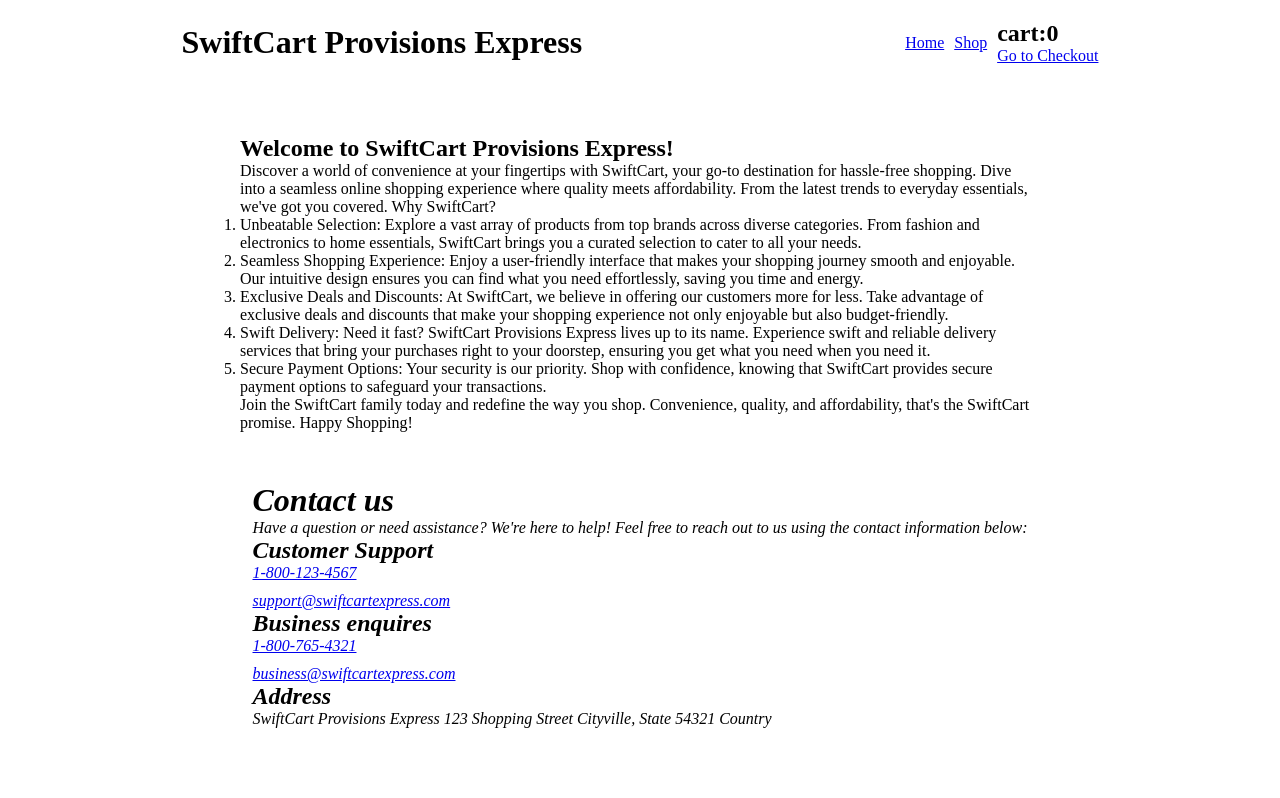
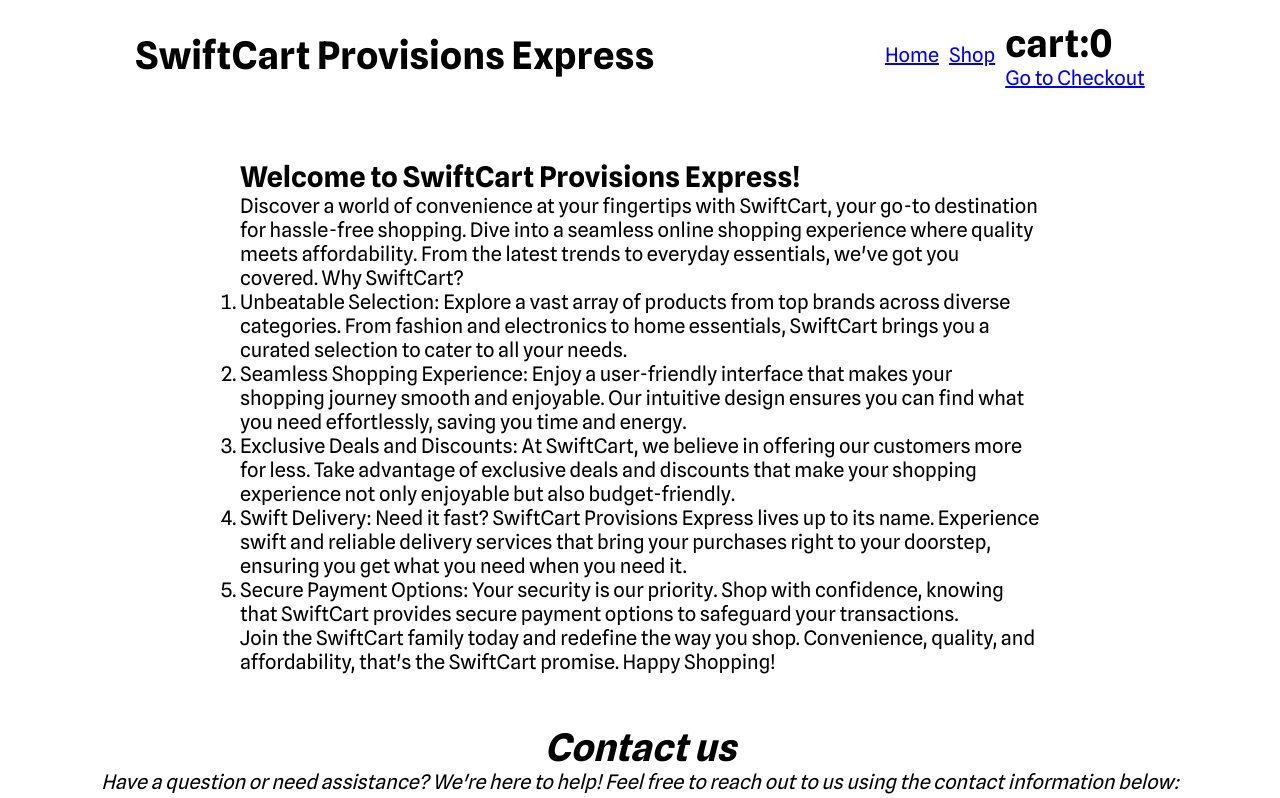
Before and after one commit to mekbibisdone/shopping-cart, a React (Vite) app: page / in a window 1280 px wide. Shown: the top 798 px of the page. Built offline with nearby package versions, Linux system fonts and the light colour scheme.

Commit message:
Change the font size and handle its side-effect

```diff
--- a/src/components/Product.jsx
+++ b/src/components/Product.jsx
@@ -29,7 +29,7 @@ function Product({
     handleAdding({ ...product, amount });
   }
   return (
-    <div style={{ display: "grid", maxWidth: "300px", justifyItems: "center" }}>
+    <div className="product" style={{ display: "grid", maxWidth: "300px", justifyItems: "center", gap:"10px"}}>
       {loading ? (
         <img src={Spinner} alt="loading" width="200px" />
       ) : error ? (
@@ -57,7 +57,7 @@ function Product({
               id={"amount" + id}
             />
           </label>
-          <button onClick={add}>Add to cart</button>
+          <button className="addButton" onClick={add}>Add to cart</button>
         </>
       ) : (
         <h2>Amount:{selectedAmount}</h2>
--- a/src/style/style.css
+++ b/src/style/style.css
@@ -1,7 +1,34 @@
+
+@import url('https://fonts.googleapis.com/css?family=Spline%20Sans:700|Spline%20Sans:400');
+
+body {
+  font-family: 'Spline Sans';
+  font-weight: 400;
+  font-size: 1.25rem;
+}
 * {
   margin: 0;
   padding: 0;
   box-sizing: border-box;
+}
+
+h1, h2, h3, h4, h5 {
+  font-family: 'Spline Sans';
+  font-weight: 700;
+}
+
+html {font-size: 100%;} /* 16px */
+
+h1 {font-size: 2.369rem; /* 37.92px */}
+
+h2 {font-size: 1.777rem; /* 28.48px */}
+
+h3 {font-size: 1.333rem; /* 21.28px */}
+
+small {font-size: 0.750rem; /* 12px */}
+
+button {
+  font-size: 1.25rem;
 }
 
 #root {
@@ -30,8 +57,17 @@ main img{
   max-height: 200px;
   object-fit: contain;
 }
+main input {
+  padding: 10px;
+}
+.addButton{
+  height: 75px;
+  border-radius: 10px;
+  padding: 20px;
+}
 .payButton {
-  max-width: 200px;
+  padding: 20px 40px;
+  border-radius: 10px;
 }
 footer {
   width: 100vw;
@@ -43,5 +79,13 @@ footer {
 footer nav{
   display: flex;
   flex-direction: column;
-  align-items: flex-start;
+  align-items: center;
 }
+address {
+  text-align: center;
+}
+@media (max-width:600px) {
+  .product {
+    overflow-x: scroll;
+  }
+}
```
